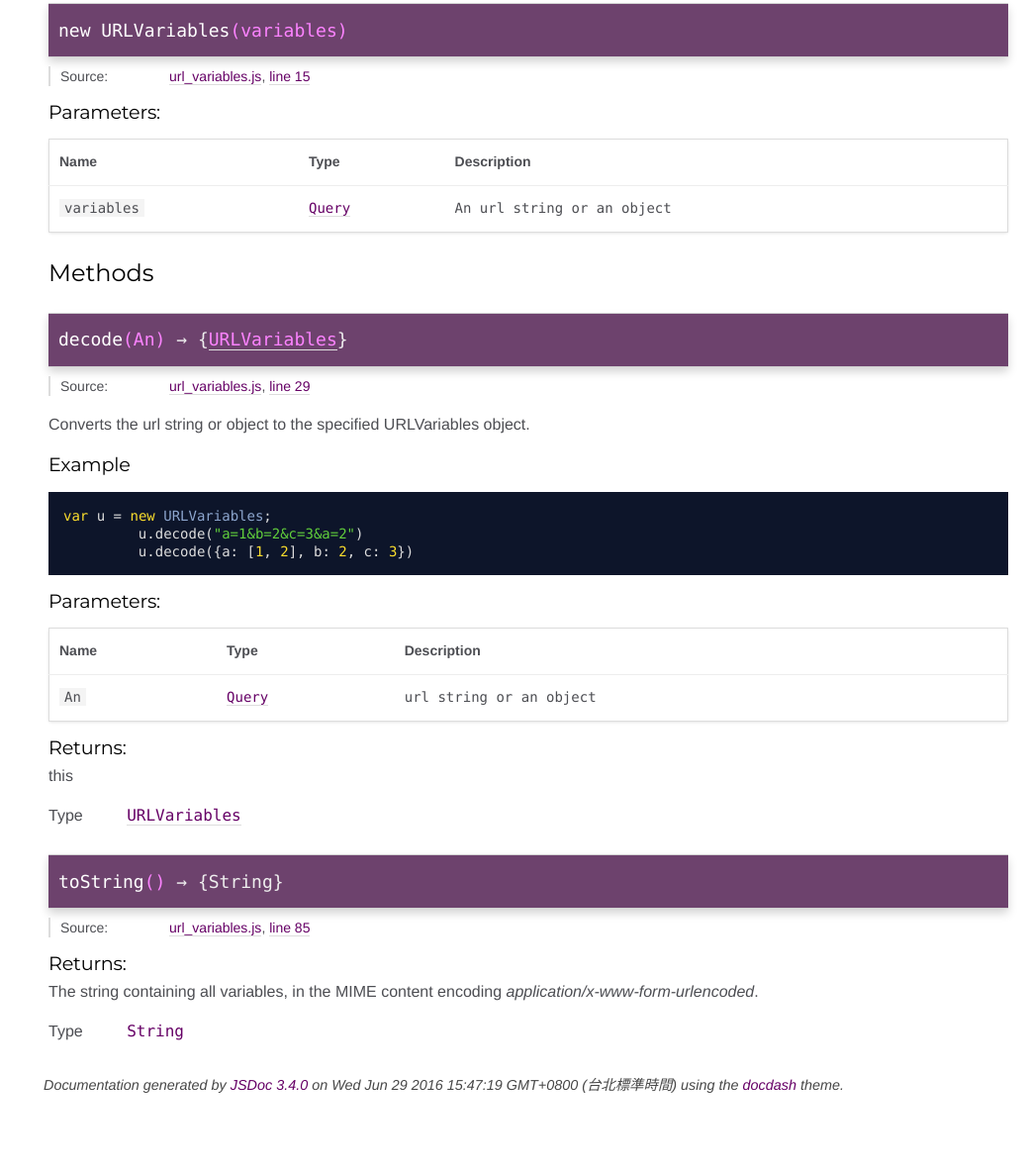
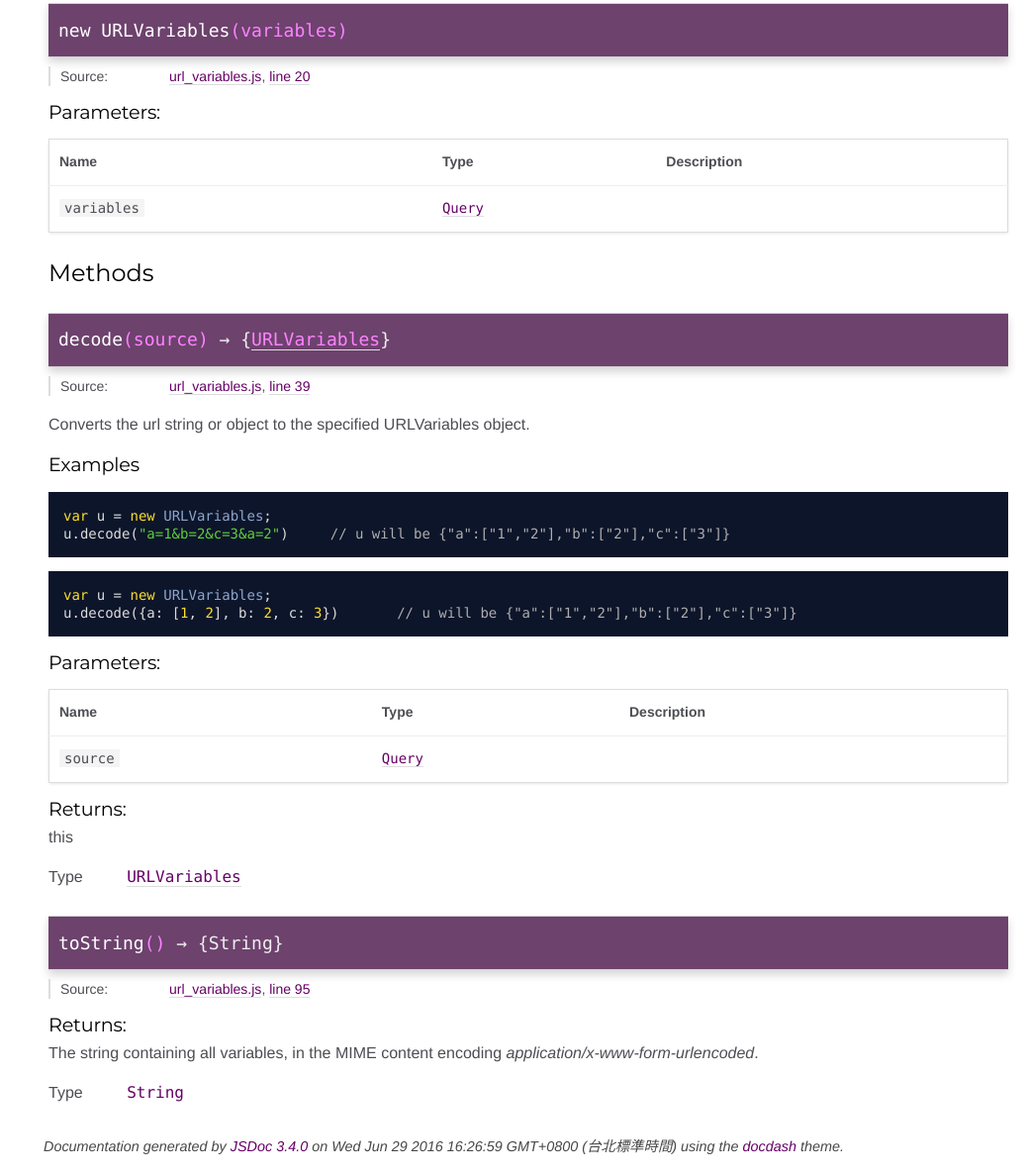
Before and after one commit to shiyou0130011/JS-URL-Variable, a plain HTML site: page jsdoc/URLVariables.html in a window 1280 px wide. Shown: the part 171-1357 px from the top of the page at 99% size, without its empty margins (241-1280 px from the left). Before the commit the page ends 1295 px from the top, so only its background shows below. Drawn offline with Linux system fonts and the light colour scheme.

Commit message:
update jsdoc

```diff
--- a/jsdoc/URLVariables.html
+++ b/jsdoc/URLVariables.html
@@ -65,7 +65,7 @@
 
     <dt class="tag-source">Source:</dt>
     <dd class="tag-source"><ul class="dummy"><li>
-        <a href="url_variables.js.html">url_variables.js</a>, <a href="url_variables.js.html#line15">line 15</a>
+        <a href="url_variables.js.html">url_variables.js</a>, <a href="url_variables.js.html#line20">line 20</a>
     </li></ul></dd>
 
 
@@ -155,7 +155,7 @@
 
 
 
-            <td class="description last">An url string or an object</td>
+            <td class="description last"></td>
         </tr>
 
 
@@ -200,7 +200,7 @@
 
 
 
-    <h4 class="name" id="decode"><span class="type-signature"></span>decode<span class="signature">(An)</span><span class="type-signature"> &rarr; {<a href="URLVariables.html">URLVariables</a>}</span></h4>
+    <h4 class="name" id="decode"><span class="type-signature"></span>decode<span class="signature">(source)</span><span class="type-signature"> &rarr; {<a href="URLVariables.html">URLVariables</a>}</span></h4>
 
 
 
@@ -212,7 +212,7 @@
 
     <dt class="tag-source">Source:</dt>
     <dd class="tag-source"><ul class="dummy"><li>
-        <a href="url_variables.js.html">url_variables.js</a>, <a href="url_variables.js.html#line29">line 29</a>
+        <a href="url_variables.js.html">url_variables.js</a>, <a href="url_variables.js.html#line39">line 39</a>
     </li></ul></dd>
 
 
@@ -263,11 +263,13 @@
 
 
 
-    <h5>Example</h5>
+    <h5>Examples</h5>
 
     <pre class="prettyprint"><code>var u = new URLVariables;
-         u.decode("a=1&amp;b=2&amp;c=3&amp;a=2")
-         u.decode({a: [1, 2], b: 2, c: 3})</code></pre>
+u.decode("a=1&amp;b=2&amp;c=3&amp;a=2")	// u will be {"a":["1","2"],"b":["2"],"c":["3"]}</code></pre>
+
+    <pre class="prettyprint"><code>var u = new URLVariables;
+u.decode({a: [1, 2], b: 2, c: 3})	// u will be {"a":["1","2"],"b":["2"],"c":["3"]}</code></pre>
 
 
 
@@ -297,7 +299,7 @@
 
         <tr>
 
-                <td class="name"><code>An</code></td>
+                <td class="name"><code>source</code></td>
 
 
             <td class="type">
@@ -313,7 +315,7 @@
 
 
 
-            <td class="description last">url string or an object</td>
+            <td class="description last"></td>
         </tr>
 
 
@@ -374,7 +376,7 @@
 
     <dt class="tag-source">Source:</dt>
     <dd class="tag-source"><ul class="dummy"><li>
-        <a href="url_variables.js.html">url_variables.js</a>, <a href="url_variables.js.html#line85">line 85</a>
+        <a href="url_variables.js.html">url_variables.js</a>, <a href="url_variables.js.html#line95">line 95</a>
     </li></ul></dd>
 
 
@@ -477,7 +479,7 @@
 <br class="clear">
 
 <footer>
-    Documentation generated by <a href="https://github.com/jsdoc3/jsdoc">JSDoc 3.4.0</a> on Wed Jun 29 2016 15:47:19 GMT+0800 (台北標準時間) using the <a href="https://github.com/clenemt/docdash">docdash</a> theme.
+    Documentation generated by <a href="https://github.com/jsdoc3/jsdoc">JSDoc 3.4.0</a> on Wed Jun 29 2016 16:26:59 GMT+0800 (台北標準時間) using the <a href="https://github.com/clenemt/docdash">docdash</a> theme.
 </footer>
 
 <script>prettyPrint();</script>
```
Also changed, not shown: jsdoc/global.html (+15 -2 lines), jsdoc/url_variables.js.html (+17 -7 lines).
